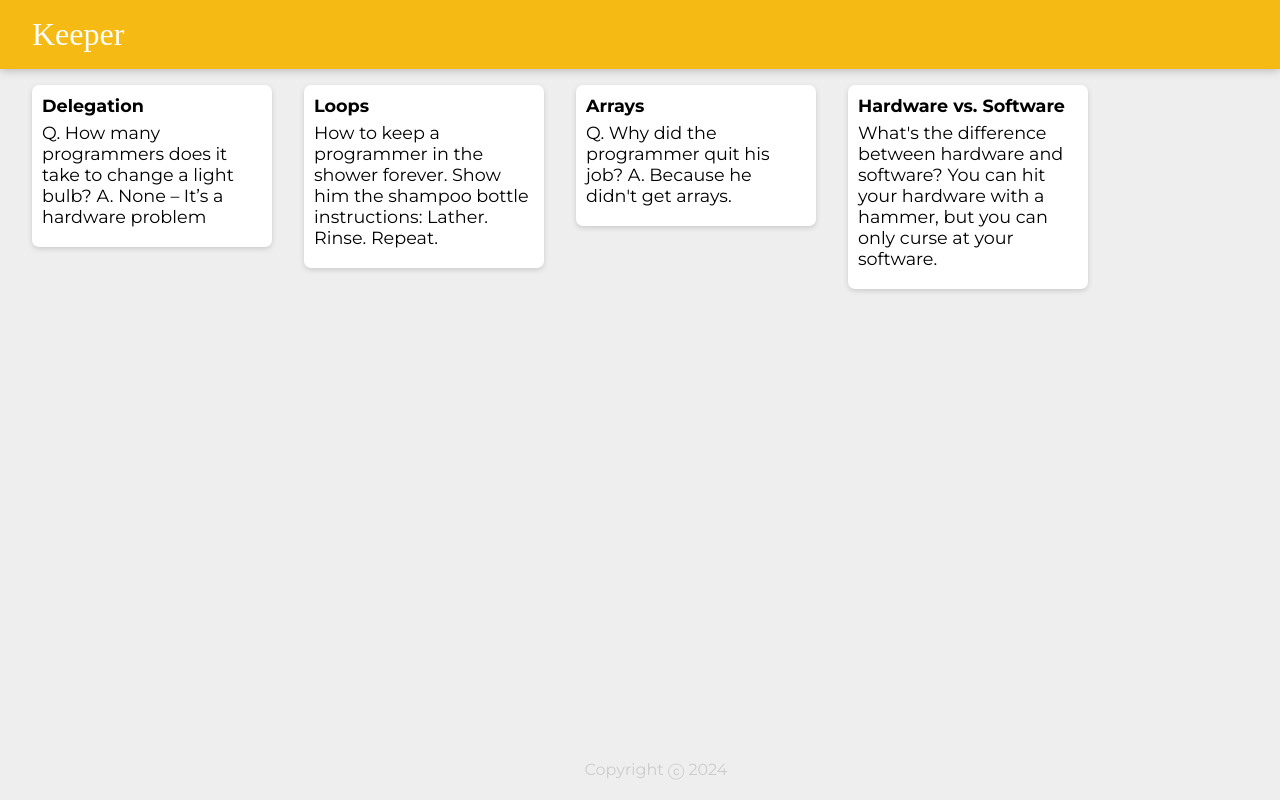
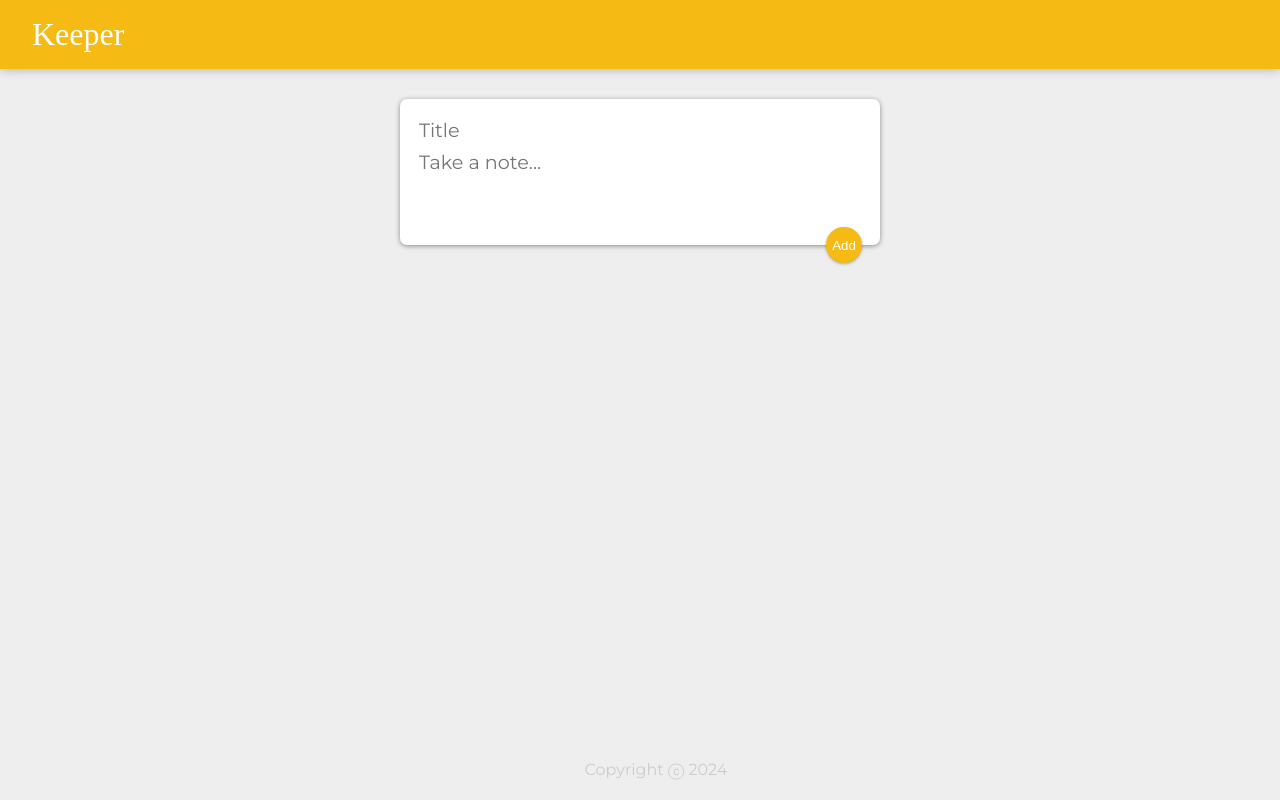
Before and after one commit to Yetu-1/Keeper-app, a React (Create React App) app: page / in a window 1280 px wide. Built offline with nearby package versions, Linux system fonts and the light colour scheme; a web font is replaced by a local one.

Commit message:
My solution for keeper app part 3

```diff
--- a/src/components/App.jsx
+++ b/src/components/App.jsx
@@ -1,17 +1,36 @@
-import React from "react"
-import Header from "./Header"
+import React, { useState } from "react";
+import Header from "./Header";
 import Footer from "./Footer";
-import Note from "./Note"
-import notes from "../notes"
+import Note from "./Note";
+import CreateArea from "./CreateArea";
 
 function App() {
-    return (
-        <div>
-            <Header/>
-            {notes.map((note) => <Note key={note.key} title={note.title} content={note.content}/>)}
-        <Footer />
-        </div>
-    );
+    const [notes, setNotes] = useState([]);
+
+    function addNote(newNote) {
+        setNotes((prevValue) => {
+            return [
+                ...prevValue, newNote
+            ];
+        });
+    }
+
+    function deleteNote(id) {
+      setNotes((prevValue) => {
+        return prevValue.filter((note, index) => {
+          return index !== id;
+        });
+    });
+    }
+
+  return (
+    <div>
+      <Header />
+      <CreateArea onAdd={addNote} />
+      {notes.map((note, index) => <Note key={index} id={index} title={note.title} content={note.content} onDelete={deleteNote} />)}
+      <Footer />
+    </div>
+  );
 }
 
 export default App;
--- a/src/components/CreateArea.jsx
+++ b/src/components/CreateArea.jsx
@@ -1,12 +1,34 @@
-import React from "react";
+import React, { useState } from "react";
 
-function CreateArea() {
+function CreateArea(props) {
+    const [note, setNote] = useState({
+      title: "",
+      content: "",
+    });
+
+    function handleChange(event) {
+      const {name, value} = event.target;
+
+      setNote((prevNote) => {
+        return {
+          ...prevNote, [name]: value
+        }
+      });
+    }
+
+    function submitNote(event) {
+      props.onAdd(note);
+      // prevent refresh
+      event.preventDefault();
+      setNote({title: "", content: ""})
+    }
+
   return (
     <div>
       <form>
-        <input name="title" placeholder="Title" />
-        <textarea name="content" placeholder="Take a note..." rows="3" />
-        <button>Add</button>
+        <input onChange={handleChange} name="title" placeholder="Title" value={note.title}/>
+        <textarea onChange={handleChange} name="content" placeholder="Take a note..." rows="3" value={note.content} />
+        <button onClick={submitNote}>Add</button>
       </form>
     </div>
   );
--- a/src/components/Note.jsx
+++ b/src/components/Note.jsx
@@ -1,12 +1,15 @@
-import React from "react"
+import React from "react";
 
 function Note(props) {
-    return (
-        <div class="note">
-            <h1>{props.title}</h1>
-            <p>{props.content}</p>
-        </div>
-    );
+  return (
+    <div className="note">
+      <h1>{props.title}</h1>
+      <p>{props.content}</p>
+      <button onClick={() => {
+        props.onDelete(props.id);
+      }}>DELETE</button>
+    </div>
+  );
 }
 
 export default Note;
```
Also changed, not shown: src/index.js (+7 -13 lines).
